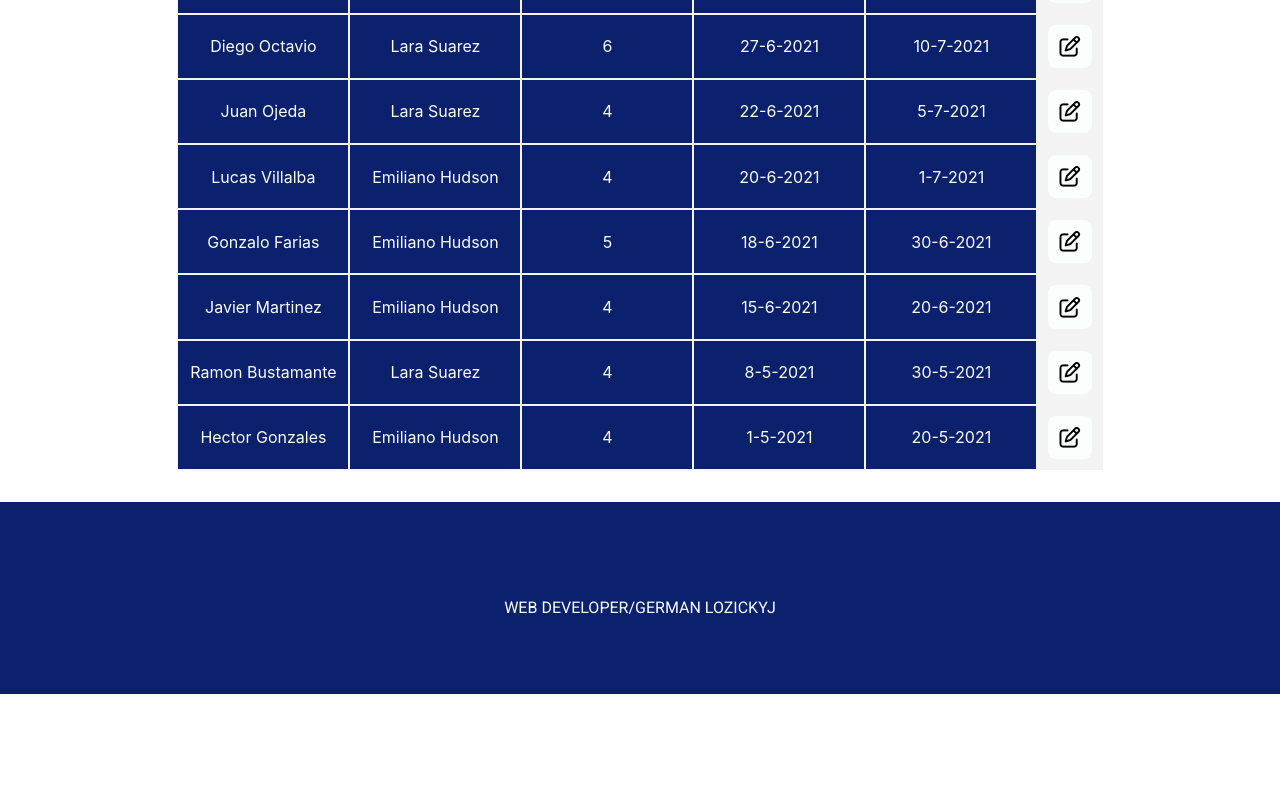
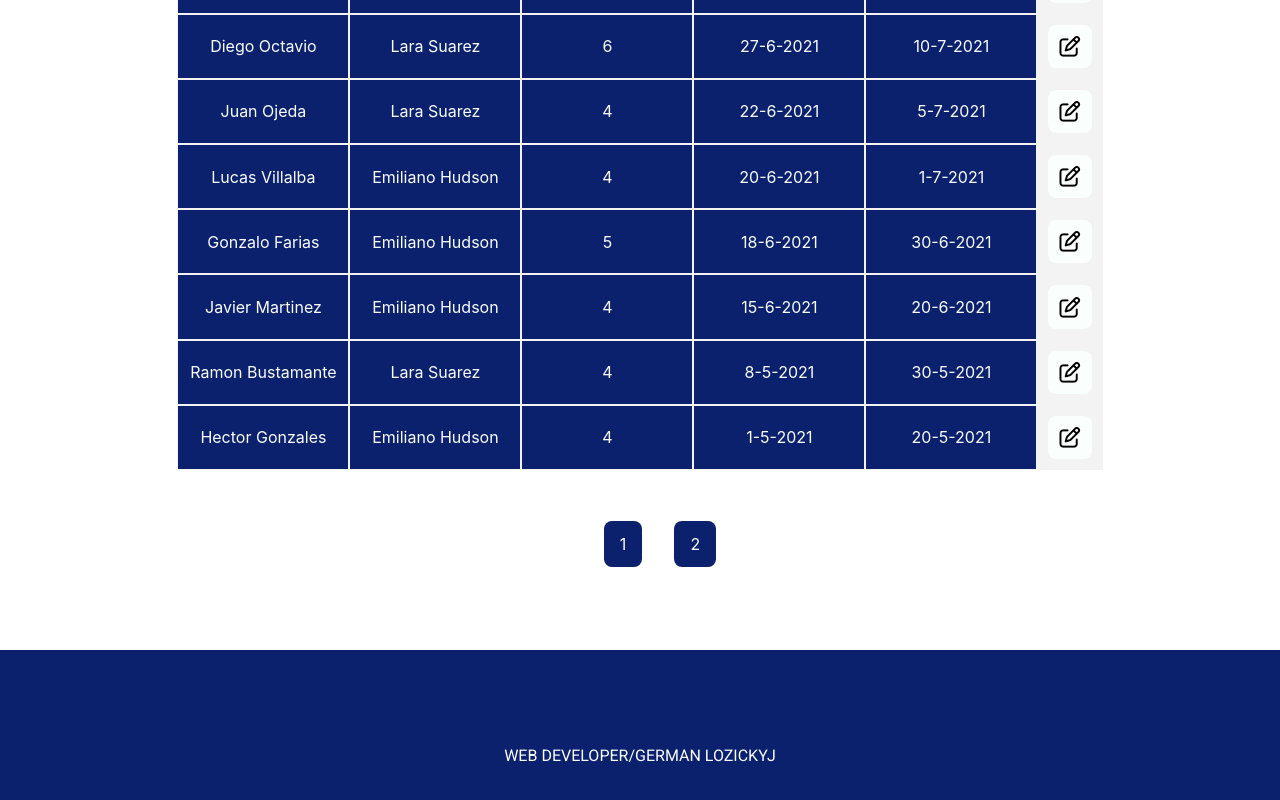
Before and after one commit to GermanLoz/Test-KS, a React (Create React App) app: page /Admin in a window 1280 px wide. Shown: the part 1404-2204 px from the top of the page. Before the commit the page ends 2098 px from the top, so only its background shows below. Built offline with nearby package versions, Linux system fonts and the light colour scheme; sample sign-in values are in the browser's storage.

Commit message:
Update DatosPage.jsx

```diff
--- a/src/pages/DatosPage.jsx
+++ b/src/pages/DatosPage.jsx
@@ -4,12 +4,15 @@ import Table from '../components/admin/table.jsx'
 import Modal from '../components/admin/modal.jsx'
 import Buscador from '../components/search/buscador.jsx'
 import useAuth from '../customHooks/useAuth'
+import Pagination from '../components/pagination.jsx'
 
 const DatosPage = () => {
     const [modal, setModal] = useState(false)
     const [datosAdmin, setDatosAdmin] = useState([])
     const auth = useAuth()
     const matriz = auth.matriz()
+    const [paginaActual, setPaginaActual] = useState(1);
+    const [maximoDeTablas] = useState(20);
 
     useEffect(()=>{
         if(datos){
@@ -23,6 +26,13 @@ const DatosPage = () => {
             }
         }
     }, [])
+
+    const indexOfLastTable = paginaActual * maximoDeTablas;
+    const indexOfFirstTable = indexOfLastTable - maximoDeTablas;
+    //Dividir array
+    const datosParidos = datosAdmin.slice(indexOfFirstTable, indexOfLastTable);
+    //Paginar
+    const paginate = pageNumber => setPaginaActual(pageNumber);
 
     return(
         <>
@@ -56,6 +66,10 @@ const DatosPage = () => {
                     : ' '
                 }
             </div>
+            <Pagination maximoDeTablas={maximoDeTablas}
+                        tablas={datosAdmin.length}
+                        paginate={paginate}
+                       />
         </>
     )
 }
```
